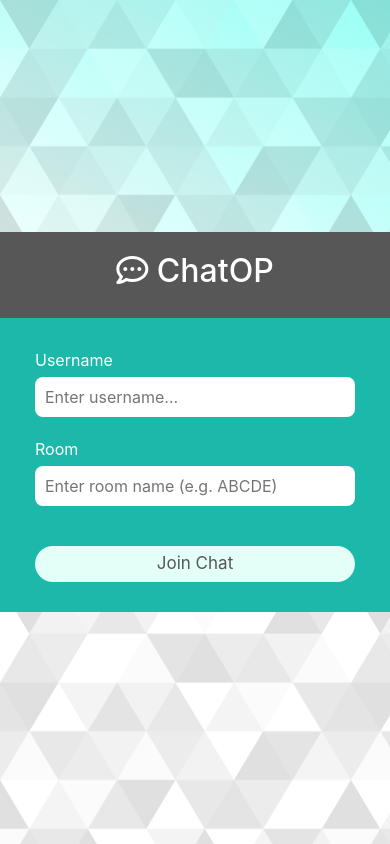
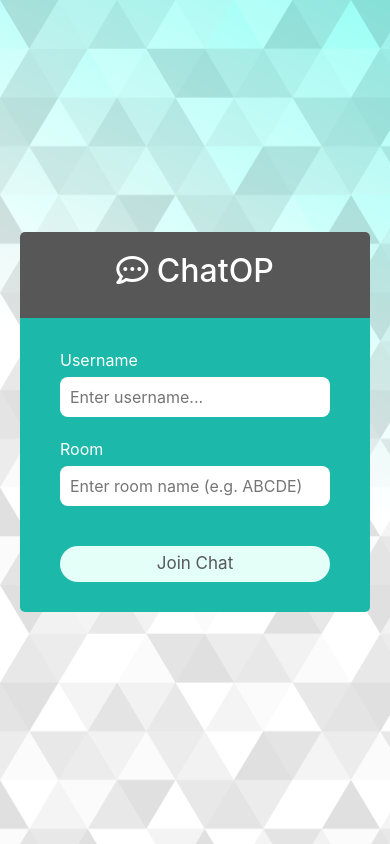
Before and after one commit to shivanshpahwa24/chatOP-react, a React (Create React App) app in the folder client/: page / in a window 390 px wide. Built offline with nearby package versions, Linux system fonts and the light colour scheme.

Commit message:
Leave button working

```diff
--- a/client/src/App.css
+++ b/client/src/App.css
@@ -215,7 +215,7 @@ a {
   margin-top: 0.5rem;
 }
 
-@media (max-width: 700px) {
+@media (max-width: 768px) {
   .chat-main {
     display: block;
     min-height: 70vh;
@@ -260,3 +260,12 @@ a {
     font-size: 0.9rem;
   }
 }
+
+@media (max-width: 576px) {
+  .join-container {
+    max-width: 500px;
+    color: #fff;
+    margin: 1rem;
+    min-width: 350px;
+  }
+}
--- a/client/src/components/Chat.js
+++ b/client/src/components/Chat.js
@@ -37,7 +37,7 @@ const Chat = ({ location }) => {
     return () => {
       socket.emit("disconnect");
 
-      socket.off();
+      socket.close();
     };
   }, [location.search]);
 
```
